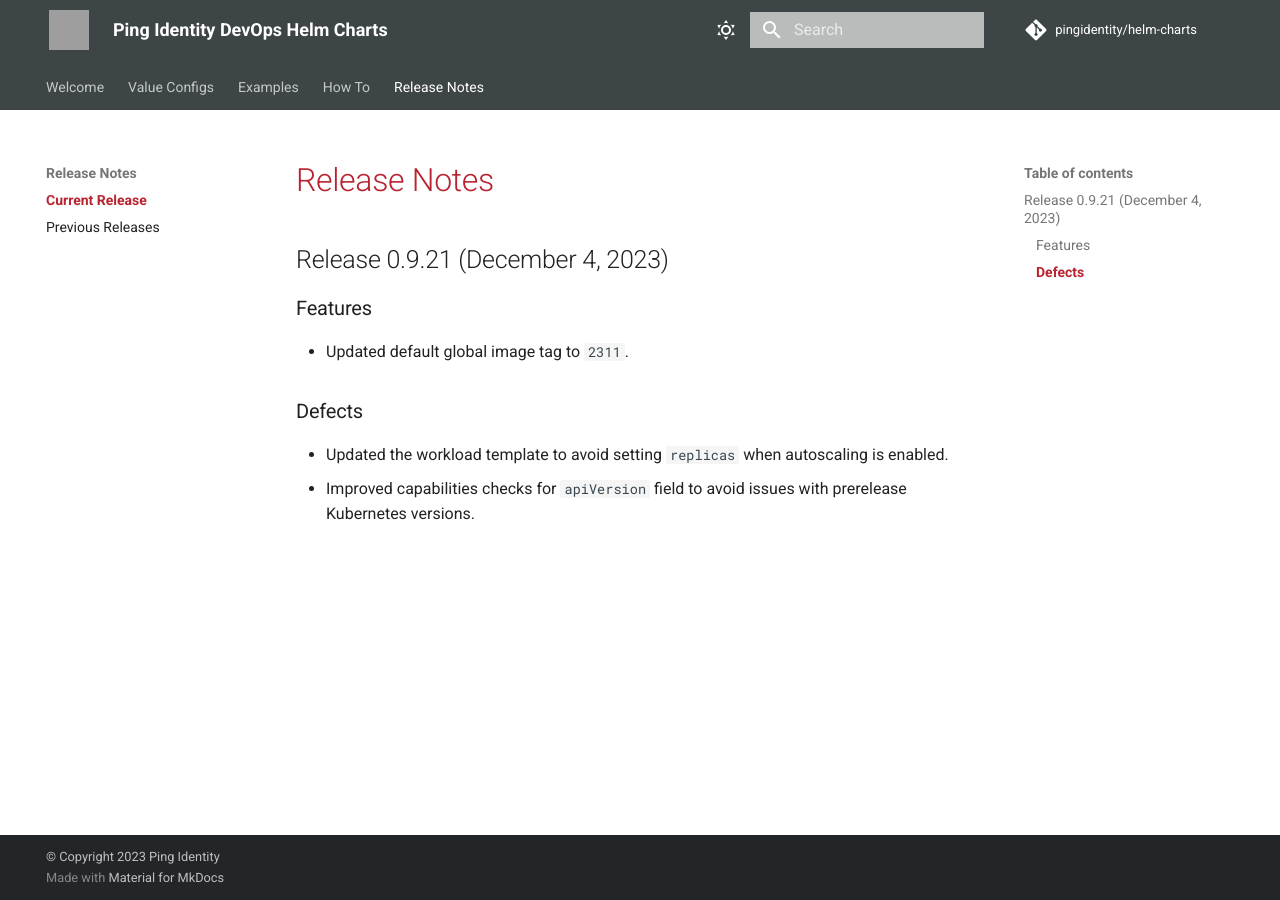
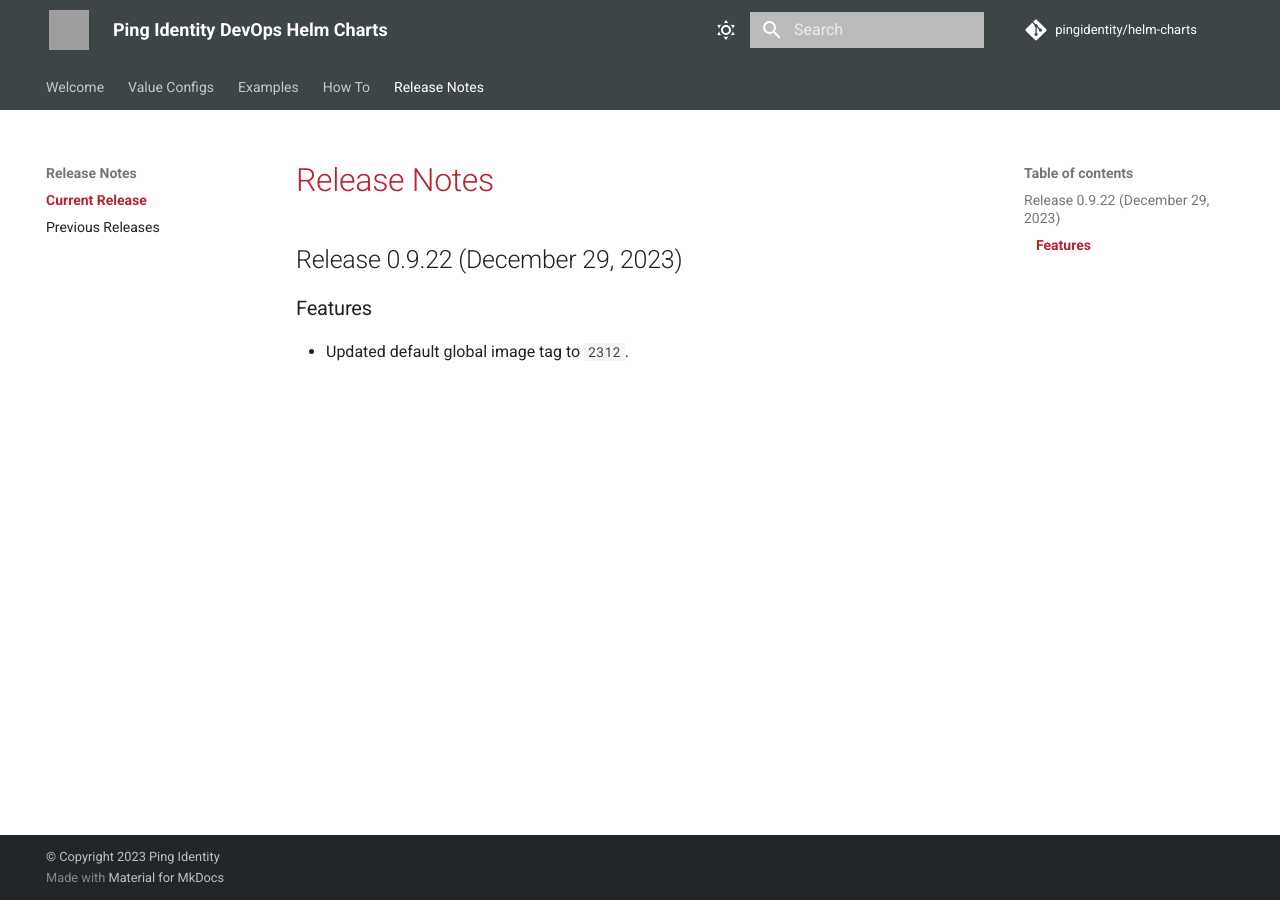
Before and after one commit to pingidentity/helm-charts, an MkDocs documentation site: the page built from docs/release-notes/currentRelease.md, in a window 1280 px wide. Built offline with MkDocs 1.6.1 and Material for MkDocs 9.7.7, drawn with Linux system fonts in a browser that asks for light colours; comment, search, counter and statistics services are not loaded; grey boxes are pictures that could not be loaded.

Commit message:
Release 0.9.22

```diff
--- a/docs/release-notes/currentRelease.md
+++ b/docs/release-notes/currentRelease.md
@@ -1,8 +1,4 @@
 # Release Notes
-## Release 0.9.21 (December 4, 2023)
+## Release 0.9.22 (December 29, 2023)
 ### Features ###
-  - Updated default global image tag to `2311`.
-
-### Defects ###
-  - Updated the workload template to avoid setting `replicas` when autoscaling is enabled.
-  - Improved capabilities checks for `apiVersion` field to avoid issues with prerelease Kubernetes versions.
+  - Updated default global image tag to `2312`.
```
Also changed, not shown: docs/config/supported-values.md (+1 -1 lines), docs/index.yaml (+13 -1 lines), docs/release-notes/previousReleases.md (+8 -0 lines), 2 other files.
